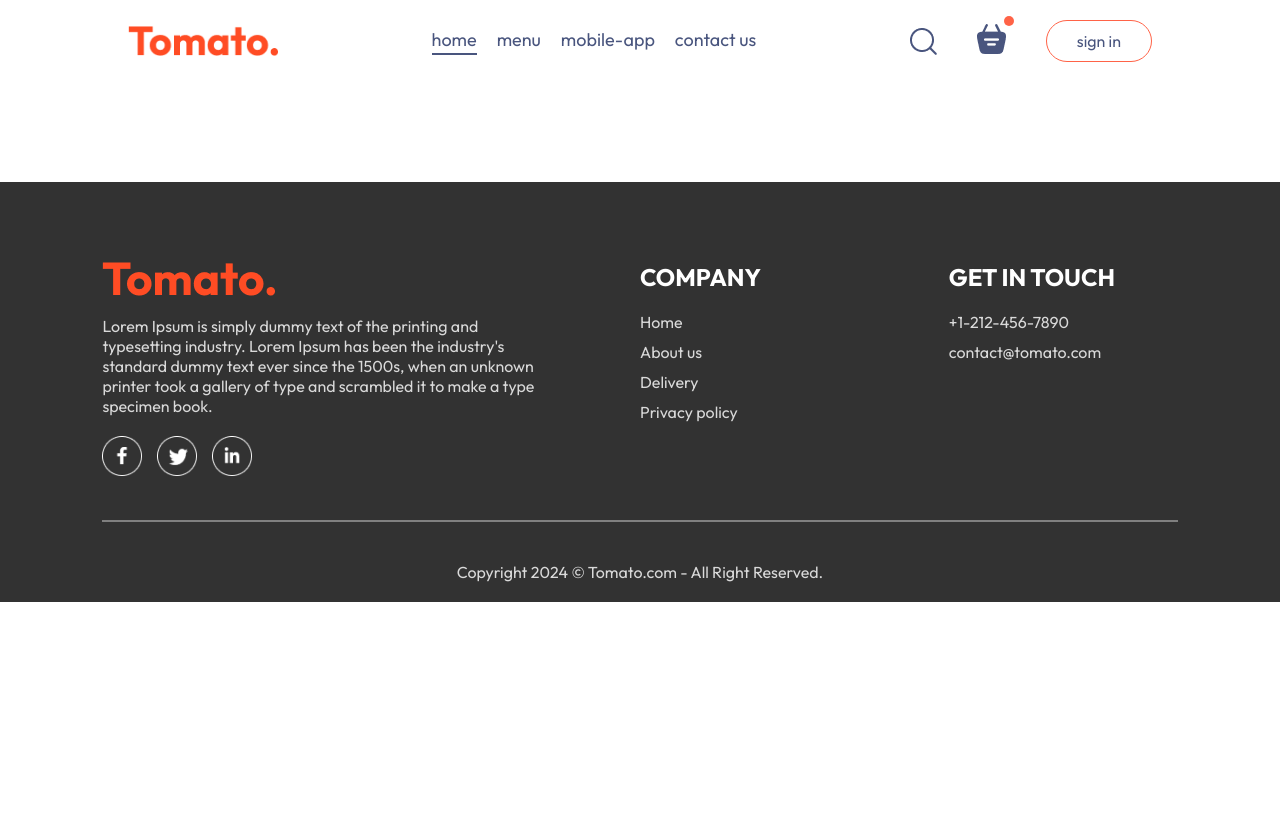
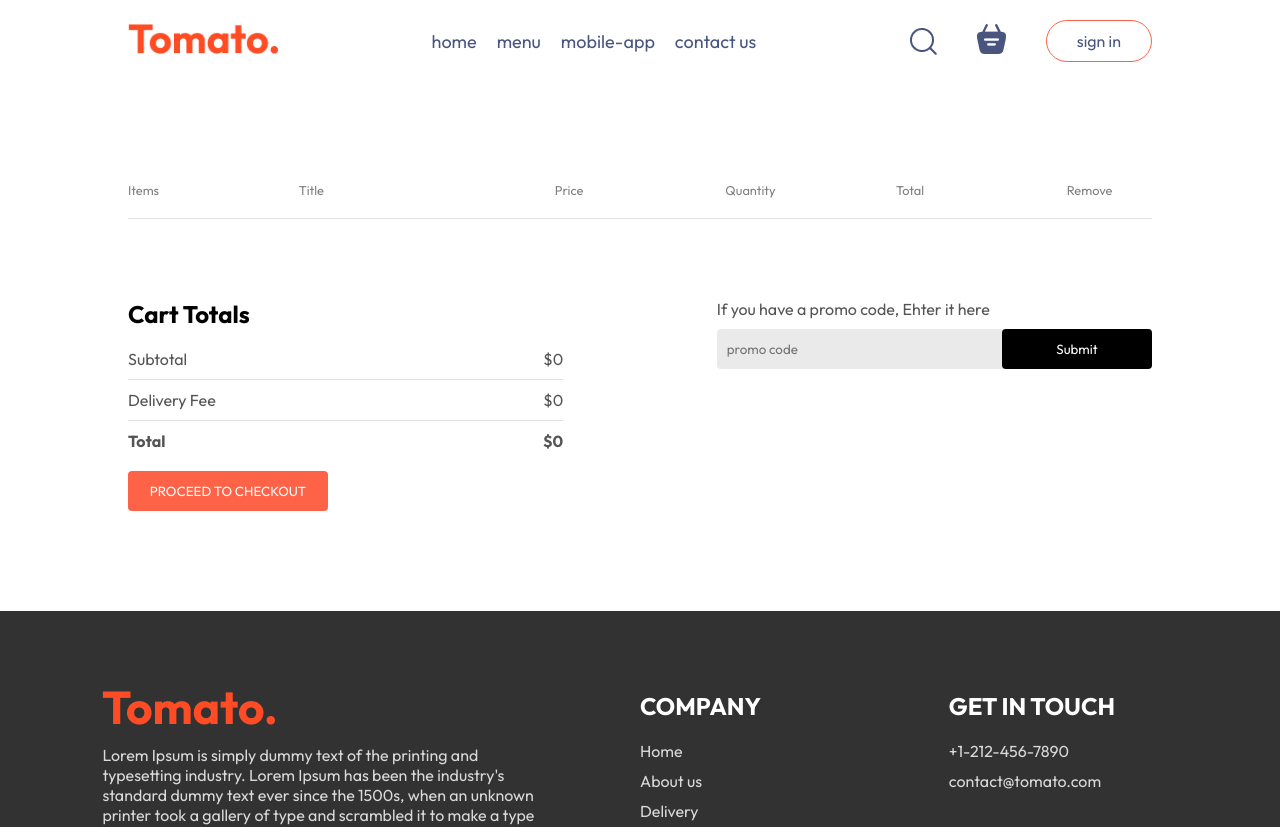
Before and after one commit to Mintu1036/FoodDelivery, a React (Vite) app: page /cart in a window 1280 px wide. Shown: the top 827 px of the page. Before the commit the page ends 800 px from the top, so only its background shows below. Built offline with nearby package versions, Linux system fonts and the light colour scheme.

Commit message:
feat-setup

```diff
--- a/src/components/LoginPopup.jsx
+++ b/src/components/LoginPopup.jsx
@@ -19,7 +19,7 @@
                     <input type="password" placeholder='Your password' required />
                 </div>
                 <button>{currState==="Sign Up"?"Create account":"Login"}</button>
-                <div className="login-popup-consition">
+                <div className="login-popup-condition">
                     <input type="checkbox" required />
                     <p>By continuing, i agree to the terms of use & privacy policy.</p>
                 </div>
--- a/src/components/LoginPopup/LoginPopup.css
+++ b/src/components/LoginPopup/LoginPopup.css
@@ -34,3 +34,32 @@
     flex-direction: column;
     gap: 20px;
 }
+.login-popup-inputs input{
+    outline: none;
+    border: 1px solid #c9c9c9;
+    padding: 10px;
+    border-radius: 4px;
+}
+.login-popup-container button{
+    border: none;
+    padding: 10px;
+    border-radius: 4px;
+    color: white;
+    background-color: tomato;
+    font-size: 15px;
+    cursor: pointer;
+}
+.login-popup-condition{
+    display: flex;
+    align-items: start;
+    gap: 8px;
+    margin-top: -15px;
+}
+.login-popup-condition input{
+    margin-top: 5px;
+}
+.login-popup p span{
+    color: tomato;
+    font-weight: 500;
+    cursor: pointer;
+}
--- a/src/components/Navbar/Navbar.jsx
+++ b/src/components/Navbar/Navbar.jsx
@@ -1,15 +1,18 @@
-import React, { useState } from 'react'
+import React, { useContext, useState } from 'react'
 import './Navbar.css'
 import { assets } from '../../assets/assets'
 import { Link } from 'react-router-dom';
+import { StoreContext } from '../../context/StoreContext';
 
 const Navbar = ({setShowLogin}) => {
 
-const [menu,setMenu] = useState("home");
+const [menu,setMenu] = useState();
+
+const {getTotalCartAmount} = useContext(StoreContext);
 
     return (
         <div className='navbar'>
-            <img src={assets.logo} alt="" className="logo" />
+            <Link to='/'><img src={assets.logo} alt="" className="logo" /></Link>
             <ul className="navbar-menu">
                 <Link to='/' onClick={()=>setMenu("home")} className={menu==="home"?"active":""}>home</Link>
                 <a href='#explore-menu' onClick={()=>setMenu("menu")} className={menu==="menu"?"active":""}>menu</a>
@@ -19,8 +22,8 @@
             <div className="navbar-right">
                 <img src={assets.search_icon} alt="" />
                 <div className="navbar-search-icon">
-                    <img src={assets.basket_icon} alt="" />
-                    <div className="dot"></div>
+                    <Link to='/cart'><img src={assets.basket_icon} alt="" /></Link>
+                    <div className={getTotalCartAmount()===0?"":"dot"}></div>
                 </div>
                 <button onClick={()=>setShowLogin(true)}>sign in</button>
             </div>
--- a/src/context/StoreContext.jsx
+++ b/src/context/StoreContext.jsx
@@ -20,16 +20,27 @@
         setCartItems((prev)=>({...prev,[itemId]:prev[itemId]-1}))
     }
 
-    useEffect(()=>{
-        console.log(cartItems);
-    })
+    const getTotalCartAmount = () => {
+        let totalAmount = 0;
+        for(const item in cartItems)
+        {
+            if (cartItems[item]>0) {
+
+                let itemInfo = food_list.find((product)=>product._id === item)
+                totalAmount += itemInfo.price* cartItems[item];
+            }
+        }
+        return totalAmount;
+    }
+
 
     const contextValue = {
         food_list,
         cartItems,
         setCartItems,
         addToCart,
-        removeFromCart
+        removeFromCart,
+        getTotalCartAmount
     }
 
     return (
--- a/src/pages/Cart/Cart.css
+++ b/src/pages/Cart/Cart.css
@@ -0,0 +1,90 @@
+.cart{
+    margin-top: 100px;
+}
+.cart-items-title{
+    display: grid;
+    grid-template-columns: 1fr 1.5fr 1fr 1fr 1fr 0.5fr;
+    align-items: center;
+    color: grey;
+    font-size: max(1vw,12px);
+}
+.cart-items-item{
+    margin: 10px 0px;
+    color: black;
+}
+.cart-items-item img{
+    width: 50px;
+}
+.cart hr{
+    height: 1px;
+    background-color: #e2e2e2;
+    border: none;
+}
+.cart-items-item .cross{
+    cursor: pointer;
+}
+.cart-bottom{
+    margin-top: 80px;
+    display: flex;
+    justify-content: space-between;
+    gap: max(12vw,20px);
+}
+.cart-total{
+    flex: 1;
+    display: flex;
+    flex-direction: column;
+    gap: 20px;
+}
+.cart-total-details{
+    display: flex;
+    justify-content: space-between;
+    color: #555;
+}
+.cart-total hr{
+    margin: 10px 0px;
+}
+.cart-total button{
+    border: none;
+    color: white;
+    background-color: tomato;
+    width: max(15vw,200px);
+    padding: 12px 0px;
+    border-radius: 4px;
+    cursor: pointer;
+}
+.cart-promocode{
+    flex: 1;
+}
+.cart-promocode p{
+    color: #555;
+}
+.cart-promocode-input{
+    margin-top: 10px;
+    display: flex;
+    justify-content: space-between;
+    align-items: center;
+    background-color: #eaeaea;
+    border-radius: 4px;
+}
+.cart-promocode-input input{
+    background: transparent;
+    border: none;
+    outline: none;
+    padding-left: 10px;
+}
+.cart-promocode-input button{
+    width: max(10vw,150px);
+    padding: 12px 5px;
+    background-color: black;
+    border: none;
+    color: white;
+    border-radius: 4px;
+}
+@media (max-width:750px) {
+    .cart-bottom{
+        flex-direction: column-reverse;
+    }
+    .cart-promocode{
+        justify-content: start;
+    }
+}
--- a/src/pages/Cart/Cart.jsx
+++ b/src/pages/Cart/Cart.jsx
@@ -1,12 +1,78 @@
-import React from 'react'
-import './Cart.css'
+import React, { useContext } from "react";
+import "./Cart.css";
+import { StoreContext } from "../../context/StoreContext";
+import { useNavigate } from "react-router-dom";
 
 const Cart = () => {
-    return (
-        <div>
 
+  const { cartItems, food_list, removeFromCart, getTotalCartAmount } = useContext(StoreContext);
+
+    const navigate = useNavigate();
+
+  return (
+    <div className="cart">
+      <div className="cart-items">
+        <div className="cart-items-title">
+          <p>Items</p>
+          <p>Title</p>
+          <p>Price</p>
+          <p>Quantity</p>
+          <p>Total</p>
+          <p>Remove</p>
         </div>
-    )
-}
+        <br />
+        <hr />
+        {food_list.map((item, index) => {
+          if (cartItems[item._id] > 0) {
+            return (
+              <div>
+                <div className="cart-items-title cart-items-item">
+                  <img src={item.image} alt="" />
+                  <p>{item.name}</p>
+                  <p>${item.price}</p>
+                  <p>{cartItems[item._id]}</p>
+                  <p>${item.price * cartItems[item._id]}</p>
+                  <p onClick={()=>removeFromCart(item._id)} className="cross">x</p>
+                </div>
+                <hr />
+              </div>
+            )
+          }
+        })}
+      </div>
+      <div className="cart-bottom">
+        <div className="cart-total">
+            <h2>Cart Totals</h2>
+            <div>
+                <div className="cart-total-details">
+                    <p>Subtotal</p>
+                    <p>${getTotalCartAmount()}</p>
+                </div>
+                <hr />
+                <div className="cart-total-details">
+                    <p>Delivery Fee</p>
+                    <p>${getTotalCartAmount()===0?0:2}</p>
+                </div>
+                <hr />
+                <div className="cart-total-details">
+                    <b>Total</b>
+                    <b>${getTotalCartAmount()===0?0:getTotalCartAmount()+2}</b>
+                </div>
+            </div>
+            <button onClick={()=>navigate('/order')}>PROCEED TO CHECKOUT</button>
+        </div>
+        <div className="cart-promocode">
+            <div>
+                <p>If you have a promo code, Ehter it here</p>
+                <div className='cart-promocode-input'>
+                    <input type="text" placeholder='promo code' />
+                    <button>Submit</button>
+                </div>
+            </div>
+        </div>
+      </div>
+    </div>
+  );
+};
 
-export default Cart
+export default Cart;
--- a/src/pages/PlaceOrder/PlaceOrder.css
+++ b/src/pages/PlaceOrder/PlaceOrder.css
@@ -0,0 +1,35 @@
+.place-order{
+    display: flex;
+    align-items: start;
+    justify-content: space-between;
+    gap: 50px;
+    margin-top: 100px;
+}
+.place-order-left{
+    width: 100%;
+    max-width: max(30%,500px);
+}
+.place-order-left .title{
+    font-size: 30px;
+    font-weight: 600;
+    margin-bottom: 50px;
+}
+.place-order-left input{
+    margin-bottom: 15px;
+    width: 100%;
+    padding: 10px;
+    border: 1px solid #c5c5c5;
+    border-radius: 4px;
+    outline-color: tomato;
+}
+.place-order-left .multi-fields{
+    display: flex;
+    gap: 10px;
+}
+.place-order-right{
+    width: 100%;
+    max-width: max(40%,500px);
+}
+.place-order .cart-total button{
+    margin-top: 30px;
+}
--- a/src/pages/PlaceOrder/PlaceOrder.jsx
+++ b/src/pages/PlaceOrder/PlaceOrder.jsx
@@ -1,11 +1,54 @@
-import React from 'react'
+import React, { useContext } from 'react'
 import './PlaceOrder.css'
+import { StoreContext } from '../../context/StoreContext'
 
 const PlaceOrder = () => {
+
+    const {getTotalCartAmount} = useContext(StoreContext)
+
     return (
-        <div>
-
+        <form className='place-order'>
+            <div className="place-order-left">
+                <p className="title">Delivery Information</p>
+                <div className="multi-fields">
+                    <input type="text" placeholder='First name' />
+                    <input type="text" placeholder='Last name' />
+                </div>
+                <input type="email" placeholder='Email address' />
+                <input type="text" placeholder='Street' />
+                <div className="multi-fields">
+                    <input type="text" placeholder='City' />
+                    <input type="text" placeholder='State' />
+                </div>
+                <div className="multi-fields">
+                    <input type="text" placeholder='Zip code' />
+                    <input type="text" placeholder='Country' />
+                </div>
+                <input type="text" placeholder='Phone' />
+            </div>
+            <div className="place-order-right">
+                <div className="cart-total">
+            <h2>Cart Totals</h2>
+            <div>
+                <div className="cart-total-details">
+                    <p>Subtotal</p>
+                    <p>${getTotalCartAmount()}</p>
+                </div>
+                <hr />
+                <div className="cart-total-details">
+                    <p>Delivery Fee</p>
+                    <p>${getTotalCartAmount()===0?0:2}</p>
+                </div>
+                <hr />
+                <div className="cart-total-details">
+                    <b>Total</b>
+                    <b>${getTotalCartAmount()===0?0:getTotalCartAmount()+2}</b>
+                </div>
+            </div>
+            <button>PROCEED TO PAYMENT</button>
         </div>
+            </div>
+        </form>
     )
 }
 
```
